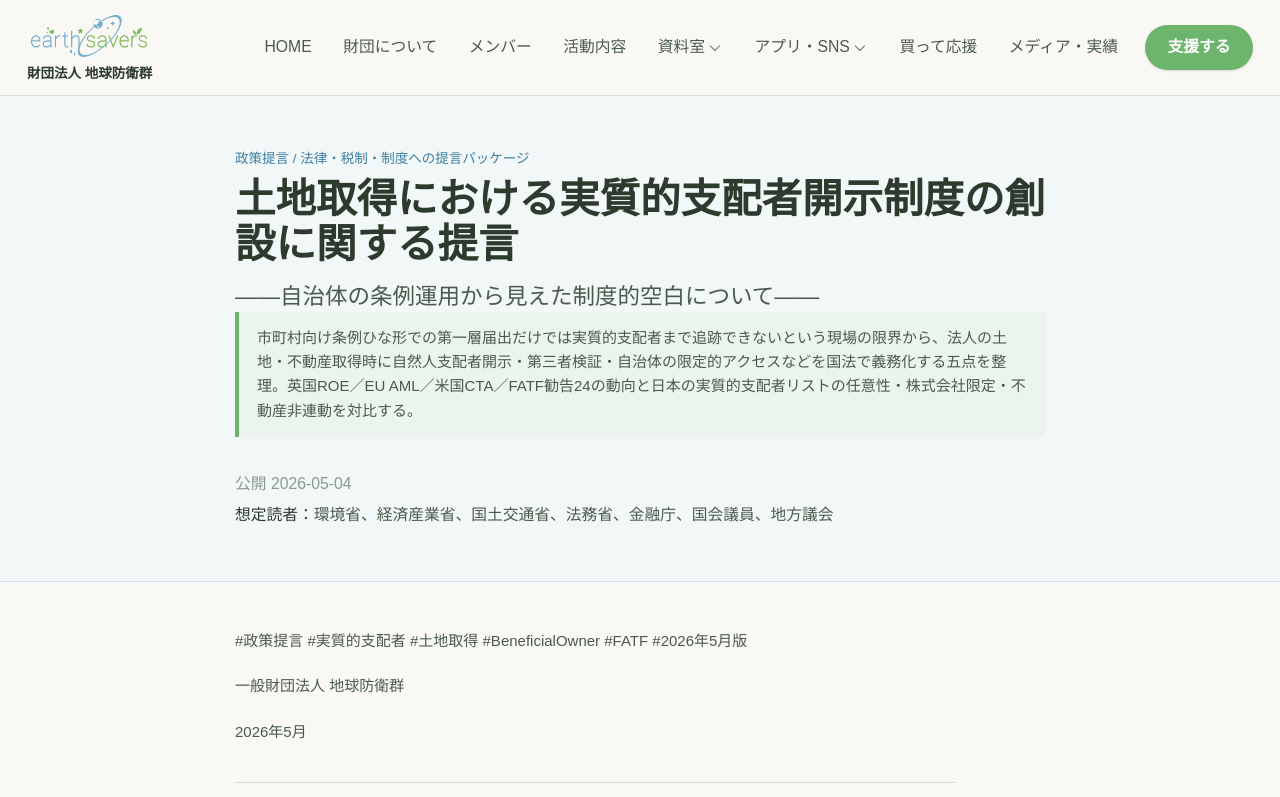
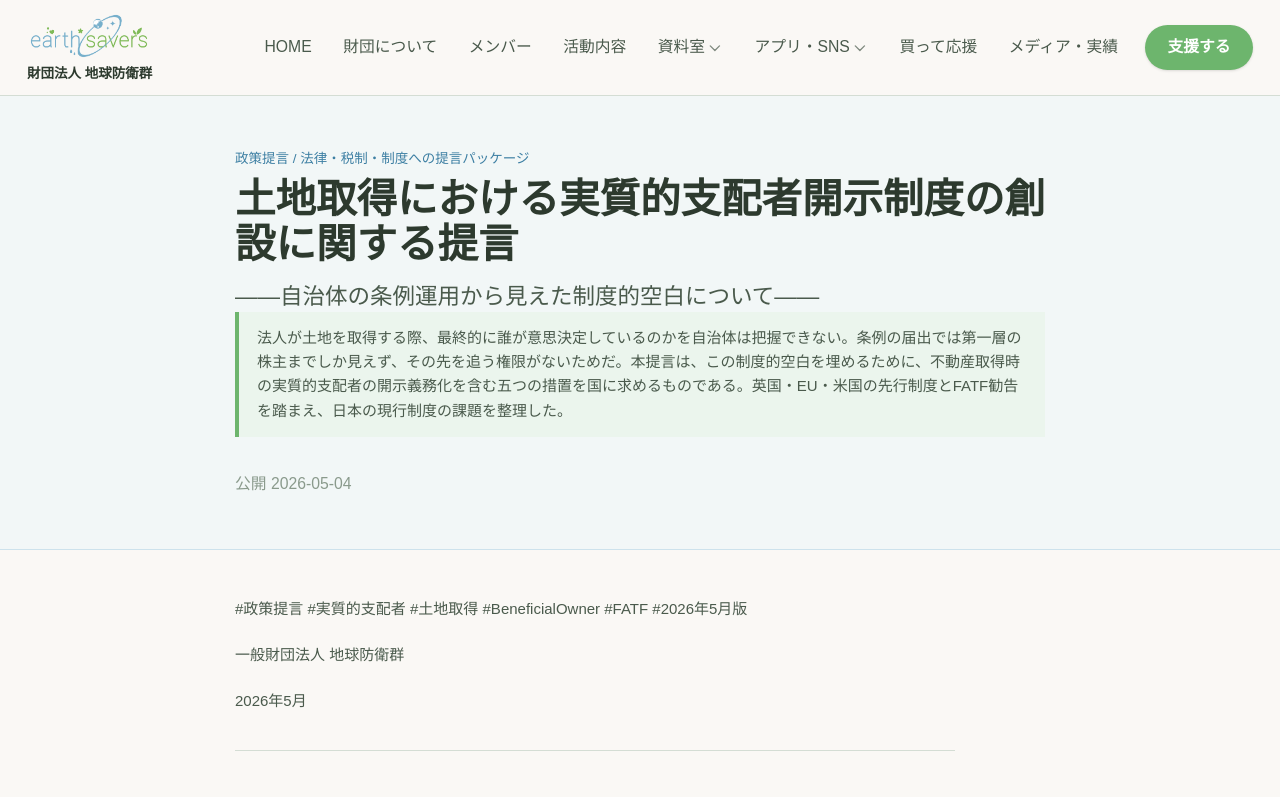
Before and after one commit to haitakamak-cmyk/earth-savers-web, a Next.js app: page /policy/landowner-beneficial-owner-disclosure in a window 1280 px wide. Shown: the top 797 px of the page. Built offline with nearby package versions, Linux system fonts and the light colour scheme; a web font is replaced by a local one.

Commit message:
chore: earth-savers-web の未コミット変更をまとめて反映

```diff
--- a/src/app/policy/[slug]/page.tsx
+++ b/src/app/policy/[slug]/page.tsx
@@ -135,12 +135,6 @@ export default async function PolicyDetailPage({ params }: Props) {
           {policy.datePublished ? (
             <p className="mt-2 text-sm text-text-muted">公開 {policy.datePublished}</p>
           ) : null}
-          {policy.audience && policy.audience.length > 0 ? (
-            <p className="mt-2 text-sm text-text-secondary">
-              <span className="font-medium text-text-primary">想定読者：</span>
-              {policy.audience.join("、")}
-            </p>
-          ) : null}
         </div>
       </div>
 
--- a/src/lib/policies.ts
+++ b/src/lib/policies.ts
@@ -20,8 +20,6 @@ export type PolicyEntry = {
   contentPath?: string;
   /** ISO 8601 日付（Article JSON-LD 用） */
   datePublished?: string;
-  /** 想定読者（任意・本文上部表示） */
-  audience?: readonly string[];
   /** 制度・法令系の改正注意を出すか（個別ページ末尾の ContentDisclaimer 用） */
   requiresLegalCaveat?: boolean;
   relatedToolkitPaths?: readonly string[];
@@ -57,19 +55,10 @@ export const POLICIES: readonly PolicyEntry[] = [
     subtitle:
       "――自治体の条例運用から見えた制度的空白について――",
     summary:
-      "市町村向け条例ひな形での第一層届出だけでは実質的支配者まで追跡できないという現場の限界から、法人の土地・不動産取得時に自然人支配者開示・第三者検証・自治体の限定的アクセスなどを国法で義務化する五点を整理。英国ROE／EU AML／米国CTA／FATF勧告24の動向と日本の実質的支配者リストの任意性・株式会社限定・不動産非連動を対比する。",
+      "法人が土地を取得する際、最終的に誰が意思決定しているのかを自治体は把握できない。条例の届出では第一層の株主までしか見えず、その先を追う権限がないためだ。本提言は、この制度的空白を埋めるために、不動産取得時の実質的支配者の開示義務化を含む五つの措置を国に求めるものである。英国・EU・米国の先行制度とFATF勧告を踏まえ、日本の現行制度の課題を整理した。",
     contentPath:
       "src/content/policies/landowner-beneficial-owner-disclosure.md",
     datePublished: "2026-05-04",
-    audience: [
-      "環境省",
-      "経済産業省",
-      "国土交通省",
-      "法務省",
-      "金融庁",
-      "国会議員",
-      "地方議会",
-    ],
     requiresLegalCaveat: true,
     relatedToolkitPaths: ["/toolkit/ordinance"],
     relatedGlossarySlugs: [],
```
